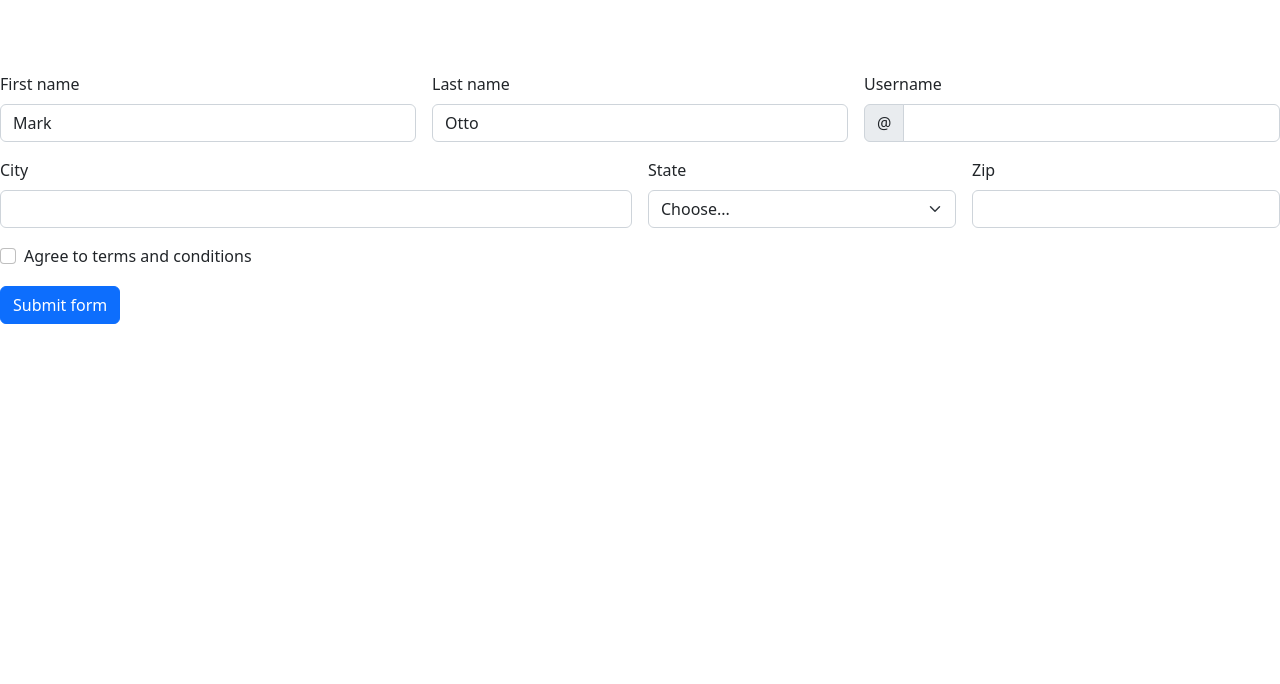
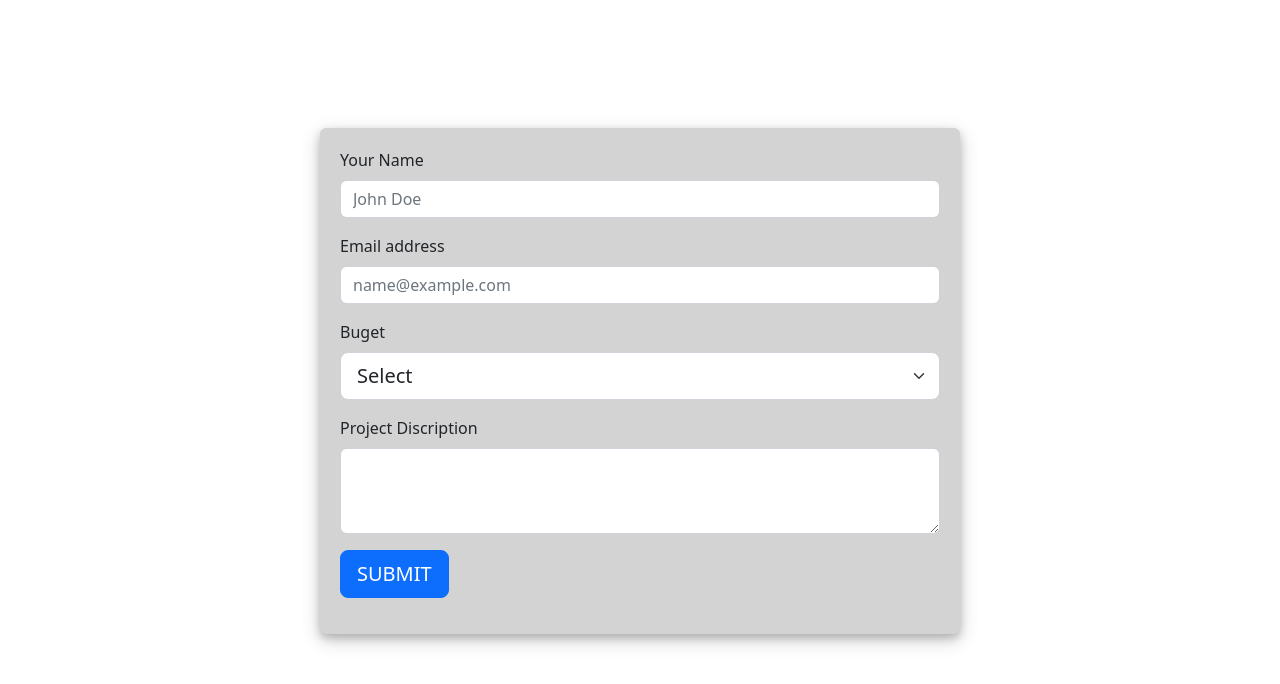
Before and after one commit to zahidgul107/portfolio1, a plain HTML site: page hire.html in a window 1280 px wide. Drawn offline with nearby package versions, Linux system fonts and the light colour scheme.

Commit message:
changed hire form and contact form

```diff
--- /dev/null
+++ b/hire.css
@@ -0,0 +1,15 @@
+body {
+    display: block;
+
+}
+
+.form-wrapper {
+    background-color: lightgray;
+    margin-top: 10%;
+    margin-left: 25%;
+    margin-right: 25%;
+    padding: 20px;
+    width: 50%;
+    box-shadow: 0 4px 8px 0 rgba(0, 0, 0, 0.2), 0 6px 20px 0 rgba(0, 0, 0, 0.19);
+
+}
--- a/hire.html
+++ b/hire.html
@@ -16,88 +16,45 @@
         <script src="https://kit.fontawesome.com/6a0044bbda.js" crossorigin="anonymous"></script>
 
         <!-- Custom CSS File -->
-        <link rel="stylesheet" href="style.css">
+        <link rel="stylesheet" href="hire.css">
     </head>
 
     <body>
-        <form class="row g-3 needs-validation" novalidate>
-            <div class="col-md-4">
-                <label for="validationCustom01" class="form-label">First name</label>
-                <input type="text" class="form-control" id="validationCustom01" value="Mark" required>
-                <div class="valid-feedback">
-                    Looks good!
+        <div class="form-wrapper rounded">
+            <form action="" id="form">
+                <div class="mb-3">
+                    <label for="exampleFormControlInput1" class="form-label">Your Name</label>
+                    <input type="text" class="form-control input name" id="exampleFormControlInput1" placeholder="John Doe" required>
                 </div>
-            </div>
-            <div class="col-md-4">
-                <label for="validationCustom02" class="form-label">Last name</label>
-                <input type="text" class="form-control" id="validationCustom02" value="Otto" required>
-                <div class="valid-feedback">
-                    Looks good!
+                <div class="mb-3">
+                    <label for="exampleFormControlInput1" class="form-label">Email address</label>
+                    <input type="email" class="form-control email input" id="exampleFormControlInput1" placeholder="name@example.com" required>
                 </div>
-            </div>
-            <div class="col-md-4">
-                <label for="validationCustomUsername" class="form-label">Username</label>
-                <div class="input-group has-validation">
-                    <span class="input-group-text" id="inputGroupPrepend">@</span>
-                    <input type="text" class="form-control" id="validationCustomUsername"
-                        aria-describedby="inputGroupPrepend" required>
-                    <div class="invalid-feedback">
-                        Please choose a username.
-                    </div>
+                <div class="mb-3">
+                    <label for="exampleFormControlInput1" class="form-label">Buget</label>
+                    <select class="form-select form-select-lg mb-3 buget" aria-label=".form-select-lg example" required>
+                        <option value="">Select</option>
+                        <option value="10000">INR 10000</option>
+                        <option value="20000">INR 20000</option>
+                        <option value="30000">INR 30000</option>
+                    </select>
                 </div>
-            </div>
-            <div class="col-md-6">
-                <label for="validationCustom03" class="form-label">City</label>
-                <input type="text" class="form-control" id="validationCustom03" required>
-                <div class="invalid-feedback">
-                    Please provide a valid city.
+                <div class="mb-3">
+                    <label for="exampleFormControlTextarea1" class="form-label">Project Discription</label>
+                    <textarea class="form-control description input" id="exampleFormControlTextarea1" rows="3" required></textarea>
                 </div>
-            </div>
-            <div class="col-md-3">
-                <label for="validationCustom04" class="form-label">State</label>
-                <select class="form-select" id="validationCustom04" required>
-                    <option selected disabled value="">Choose...</option>
-                    <option>...</option>
-                </select>
-                <div class="invalid-feedback">
-                    Please select a valid state.
+                <div class="col-lg-12 mb-3 color">
+                    <button type="submit" class="btn btn-primary btn-block btn-lg text-uppercase">Submit</button>
                 </div>
-            </div>
-            <div class="col-md-3">
-                <label for="validationCustom05" class="form-label">Zip</label>
-                <input type="text" class="form-control" id="validationCustom05" required>
-                <div class="invalid-feedback">
-                    Please provide a valid zip.
-                </div>
-            </div>
-            <div class="col-12">
-                <div class="form-check">
-                    <input class="form-check-input" type="checkbox" value="" id="invalidCheck" required>
-                    <label class="form-check-label" for="invalidCheck">
-                        Agree to terms and conditions
-                    </label>
-                    <div class="invalid-feedback">
-                        You must agree before submitting.
-                    </div>
-                </div>
-            </div>
-            <div class="col-12">
-                <button class="btn btn-primary" type="submit">Submit form</button>
-            </div>
-        </form>
-
-
-
-
-
-
+            </form>
+        </div>
         <!-- JS Bootstrap File -->
         <script src="https://cdn.jsdelivr.net/npm/bootstrap@5.2.0-beta1/dist/js/bootstrap.bundle.min.js"
             integrity="sha384-pprn3073KE6tl6bjs2QrFaJGz5/SUsLqktiwsUTF55Jfv3qYSDhgCecCxMW52nD2"
             crossorigin="anonymous"></script>
 
         <!-- custom js -->
-        <script src="script.js"></script>
+        <script src="hire.js"></script>
     </body>
 
 </html>
--- /dev/null
+++ b/hire.js
@@ -0,0 +1,31 @@
+let form = document.querySelector("#form");
+let name = document.querySelector('.name');
+let email = document.querySelector('.email');
+let buget = document.querySelector(".buget");
+let description = document.querySelector(".description");
+let input = document.querySelector(".input");
+
+form.addEventListener("submit", (e) => {
+    e.preventDefault();
+    console.log('button clicked');
+    formValidation();
+});
+
+let formValidation = () => {
+    if (input.value === "") {
+        console.log('failure');
+    } else {
+        console.log('success');
+        acceptData();
+    }
+};
+
+let data = {};
+
+let acceptData = () => {
+    data['Name'] = name.value;
+    data['Email'] = email.value;
+    data['Buget'] = buget.value;
+    data['Description'] = description.value;
+    console.log(data);
+};
--- a/style.css
+++ b/style.css
@@ -3,8 +3,6 @@ body::before {
     content: '';
     height: 72px;
 }
-
-
 
 /* hero background image */
 .bgimage {
```
Also changed, not shown: contactMe.js (added, +31 -0 lines), index.html (+8 -7 lines).
